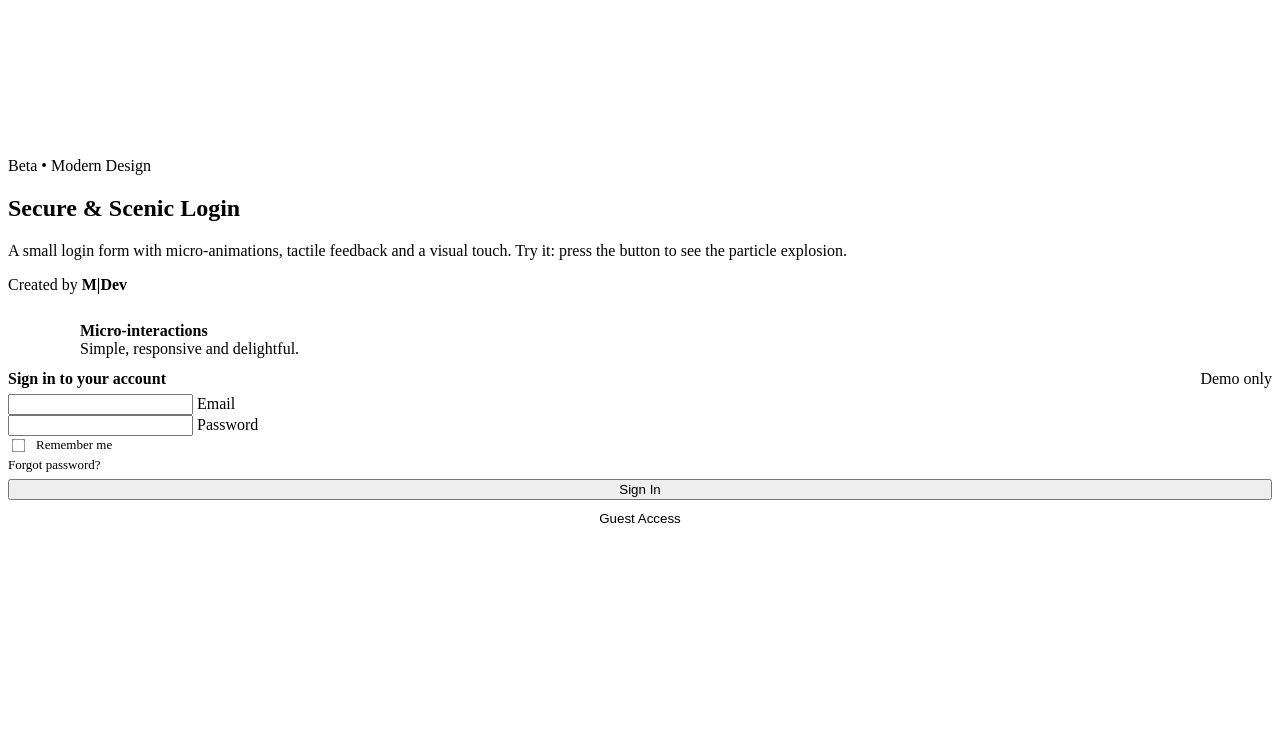
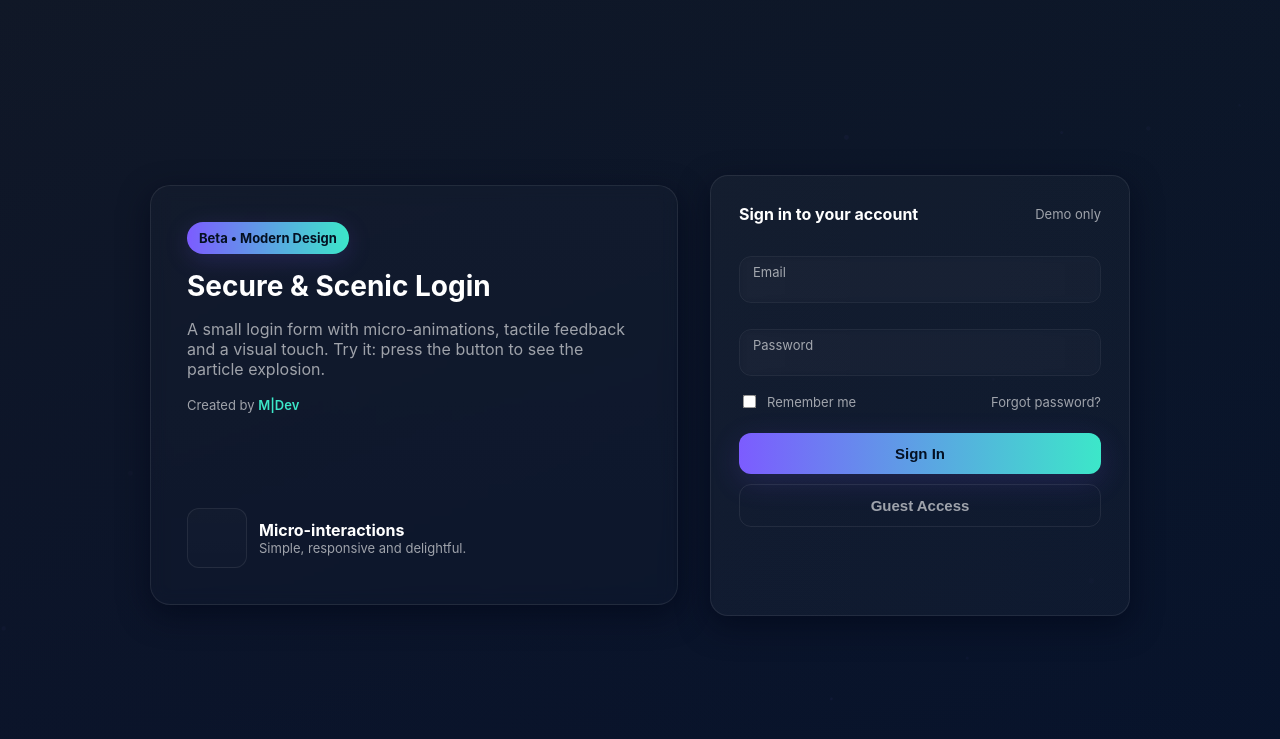
Before and after one commit to marcovalentino-dev/login-form-blue, a plain HTML site: page index.html in a window 1280 px wide. Shown: the part 5-744 px from the top of the page. Drawn offline with Linux system fonts and the light colour scheme.

Commit message:
Update index

```diff
--- a/index.html
+++ b/index.html
@@ -4,6 +4,7 @@
   <meta charset="utf-8" />
   <meta name="viewport" content="width=device-width,initial-scale=1" />
   <title>Login — WOW Effect</title>
+  <link rel="stylesheet" href="style.css">
 </head>
 <body>
 
@@ -19,7 +20,7 @@
 
       <div style="display:flex;gap:12px;margin-top:auto;align-items:center;">
         <div style="width:60px;height:60px;border-radius:12px;background:linear-gradient(180deg, rgba(255,255,255,0.02), rgba(255,255,255,0.01));display:flex;align-items:center;justify-content:center;border:1px solid var(--glass-border);">
-          <svg width="28" height="28" viewBox="0 0 24 24" fill="none" xmlns="http://www.w3.org/2000/svg"><path d="M12 2L15.09 8.26L22 9.27L17 14.14L18.18 21.02L12 17.77L5.82 21.02L7 14.14L2 9.27L8.91 8.26L12 2Z" fill="url(#g)"/></svg>
+          <svg width="28" height="28" viewBox="0 0 0 0" fill="none" xmlns="http://www.w3.org/2000/svg"><path d="M12 2L15.09 8.26L22 9.27L17 14.14L18.18 21.02L12 17.77L5.82 21.02L7 14.14L2 9.27L8.91 8.26L12 2Z" fill="url(#g)"/></svg>
         </div>
         <div>
           <div style="font-weight:700">Micro-interactions</div>
@@ -63,3 +64,6 @@
     </aside>
 
   </div>
+<script src="script.js"></script>
+</body>
+</html>
```
